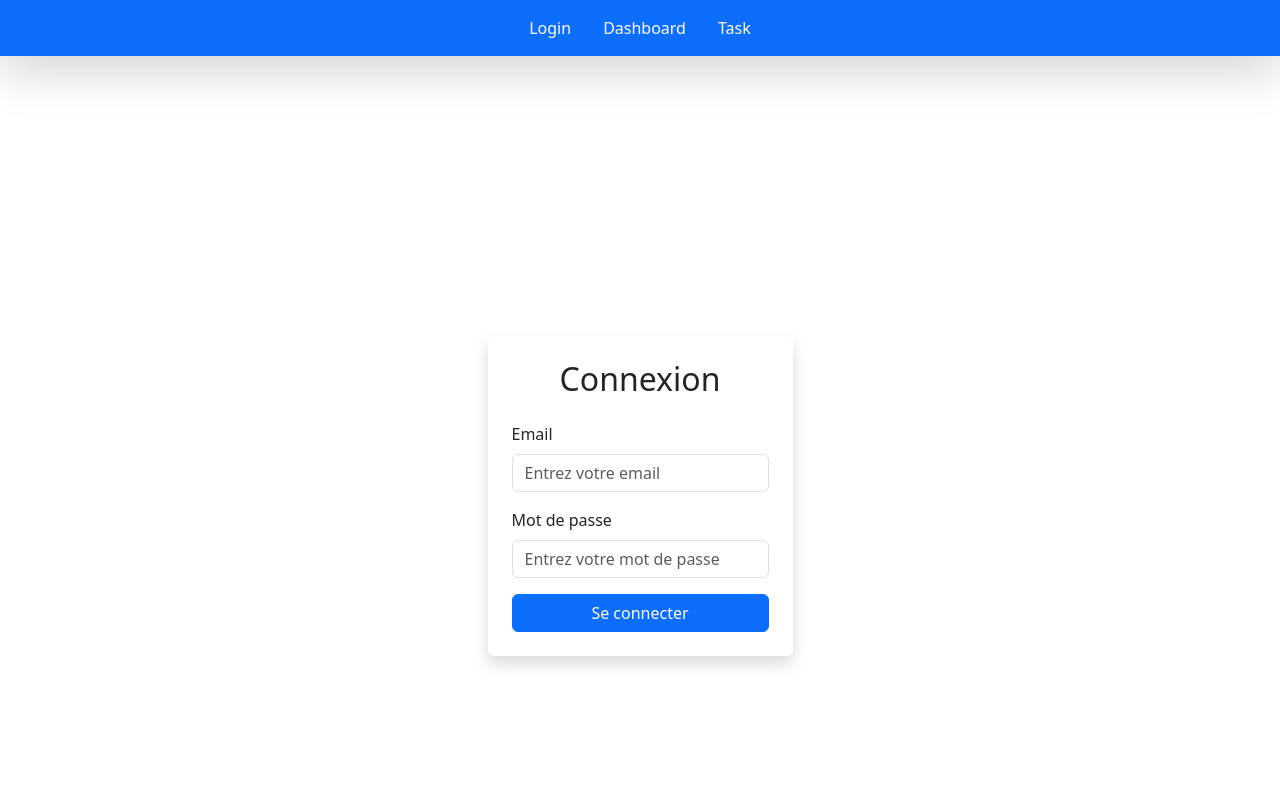
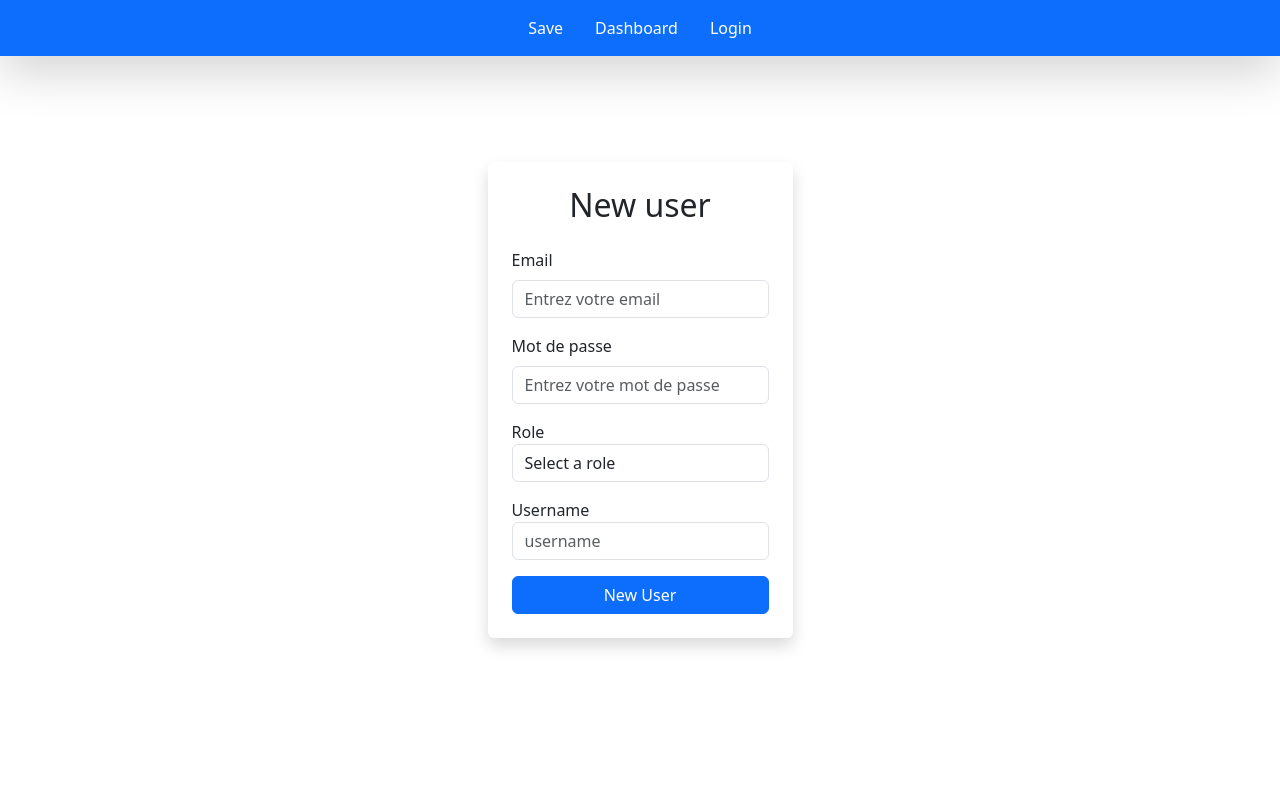
Before and after one commit to Rado23-04/TF, a React (Vite) app: page / in a window 1280 px wide. Shown: the top 800 px of the page. Built offline with nearby package versions, Linux system fonts and the light colour scheme.

Commit message:
fix: update path

```diff
--- a/src/App.tsx
+++ b/src/App.tsx
@@ -1,13 +1,18 @@
 import Nav from "./assets/components/Nav"
 import Register from "./page/Register"
 import Sign from "./page/Sign"
+import { BrowserRouter as Router, Routes, Route } from "react-router-dom";
 function App() {
 
   return (
     <>
-       <Nav/>
-       <Sign/>
-       <Register/>
+       <Router>
+        <Nav/>
+            <Routes>
+                <Route path="/" element={<Register />} />
+                <Route path='/save' element = {<Sign/>}/>
+            </Routes>
+        </Router>
     </>
   )
 }
--- a/src/assets/components/Nav.tsx
+++ b/src/assets/components/Nav.tsx
@@ -1,12 +1,9 @@
 import { BrowserRouter as Router, Routes, Route, Link } from 'react-router-dom';
-import Login from './Login';
-import Dashboard from './Dashboard';
-import Task from './Task';
 
 function Nav() {
   return (
     <>
-      <Router>
+
         {/* Barre de navigation stylisée avec Bootstrap et animations */}
         <nav className="navbar navbar-expand-lg navbar-dark bg-primary shadow-lg fixed-top">
           <div className="container">
@@ -24,8 +21,8 @@ function Nav() {
             <div className="collapse navbar-collapse" id="navbarNav">
               <ul className="navbar-nav mx-auto">
                 <li className="nav-item mx-2">
-                  <Link to="/login" className="nav-link text-white hover-effect">
-                    Login
+                  <Link to="/" className="nav-link text-white hover-effect">
+                    Save
                   </Link>
                 </li>
                 <li className="nav-item mx-2">
@@ -34,8 +31,8 @@ function Nav() {
                   </Link>
                 </li>
                 <li className="nav-item mx-2">
-                  <Link to="/task" className="nav-link text-white hover-effect">
-                    Task
+                  <Link to="/save" className="nav-link text-white hover-effect">
+                    Login
                   </Link>
                 </li>
               </ul>
@@ -44,14 +41,7 @@ function Nav() {
         </nav>
 
         {/* Contenu des routes avec un espace pour la barre de navigation fixe */}
-        <div className="container mt-5 pt-5">
-          <Routes>
-            <Route path="/login" element={<Login />} />
-            <Route path="/dashboard" element={<Dashboard />} />
-            <Route path="/task" element={<Task />} />
-          </Routes>
-        </div>
-      </Router>
+
 
       {/* Styles supplémentaires pour les animations */}
       <style>
--- a/src/page/Register.tsx
+++ b/src/page/Register.tsx
@@ -31,7 +31,7 @@ export default function Register (){
     return (<>
         <div className="container d-flex justify-content-center align-items-center vh-100">
       <div className="form-container p-4 bg-white rounded shadow">
-        <h2 className="text-center mb-4">Connexion</h2>
+        <h2 className="text-center mb-4">New user</h2>
         <form onSubmit={handleSubmit}>
           <div className="mb-3">
             <label htmlFor="email" className="form-label">
```
